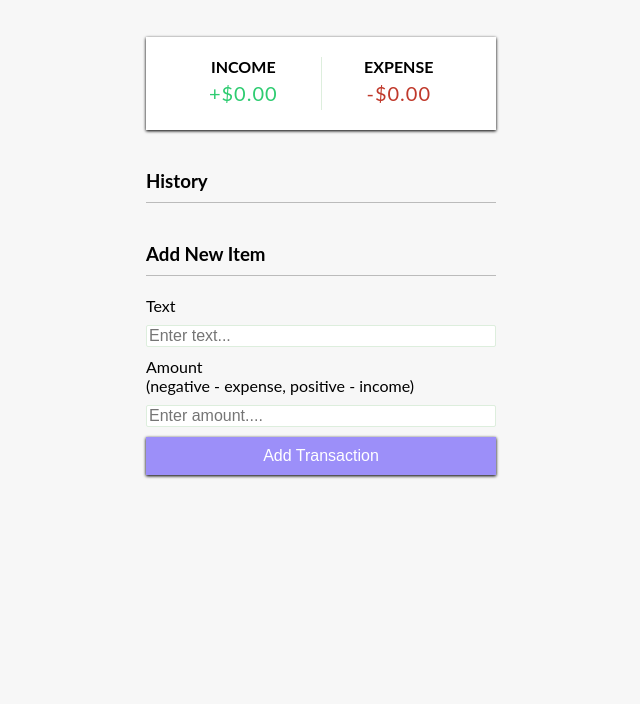
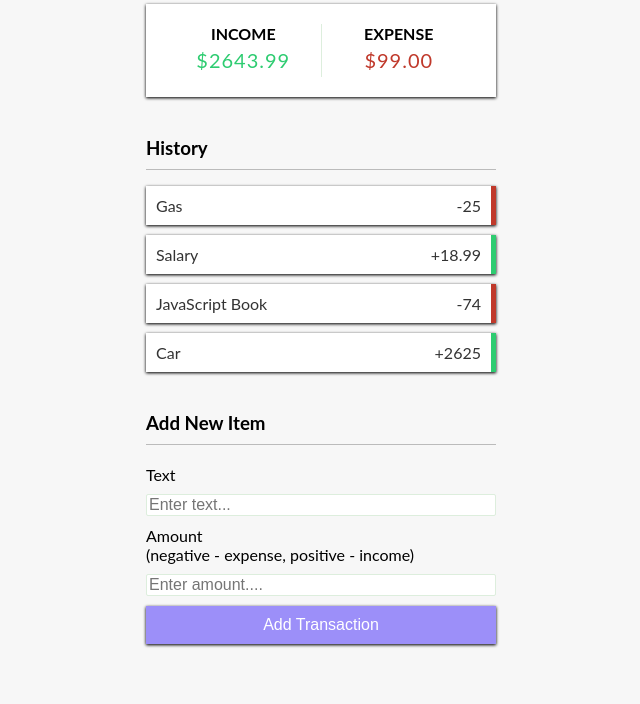
Before and after one commit to DaevRo/spendCal, a website: page src/index.html in a window 1280 px wide. Shown: the part 173-877 px from the top of the page, without its empty margins (319-959 px from the left). Before the commit the page ends 800 px from the top, so only its background shows below. Drawn offline with Linux system fonts and the light colour scheme.

Commit message:
Finished the total card with math

```diff
--- a/src/index.html
+++ b/src/index.html
@@ -10,6 +10,9 @@
     <h2>Spend cal</h2>
 
     <div class="container">
+        <h4>Balance</h4>
+        <h1 id="balance">$0.00</h1>
+
         <div class="inc-exp-container">
             <div>
                 <h4>Income</h4>
--- a/src/index.js
+++ b/src/index.js
@@ -0,0 +1,66 @@
+const balance = document.getElementById('balance')
+const money_plus = document.getElementById('money-plus')
+const money_minus = document.getElementById('money-minus')
+const list = document.getElementById('list')
+const form = document.getElementById('form')
+const text = document.getElementById('text')
+const amount = document.getElementById('amount')
+
+const dummyData = [
+  { id: 1, text: 'Gas', amount: -25 },
+  { id: 2, text: 'Salary', amount: 18.99 },
+  { id: 3, text: 'JavaScript Book', amount: -74 },
+  { id: 4, text: 'Car', amount: 2625 }
+]
+
+// Add transaction to the list
+
+let transactions = dummyData
+
+function addTransactionList(transaction) {
+  // Get sign
+  const sign = transaction.amount < 0 ? '-' : '+' // checking the value of the amount property in the array.btn
+
+  const item = document.createElement('li')
+
+  // Add class based on the value of amount
+  item.classList.add(transaction.amount < 0 ? 'minus' : 'plus')
+
+  item.innerHTML =
+  `
+  ${transaction.text} <span>${sign}${Math.abs(transaction.amount)}</span>
+  <button class="delete-btn">x</button>
+  ` // Math.abs is to get rid of the the minus sign in the amount property
+
+  list.appendChild(item)
+}
+
+// Update the total card
+
+function updateValues() {
+  const amounts = transactions.map(transaction => transaction.amount) // looping through the array and creating a new array using map() for only the amounts
+
+  const total = amounts.reduce((acc, item) => (acc += item), 0).toFixed(2)
+
+  const income = amounts
+    .filter(item => item > 0)
+    .reduce((acc,item) => (acc += item), 0).toFixed(2)
+
+  const expense = (amounts
+    .filter(item => item < 0)
+    .reduce((acc, item) => (acc += item), 0) * -1).toFixed(2)
+
+  balance.innerText = `$${total}`
+  money_plus.innerText = `$${income}`
+  money_minus.innerText = `$${expense}`
+}
+
+// Init app
+function init() {
+  list.innerHTML = ''
+
+  transactions.forEach(addTransactionList) // looping through the array and adding it to html list
+  updateValues() // calling the amounts array;
+}
+
+init()
```
